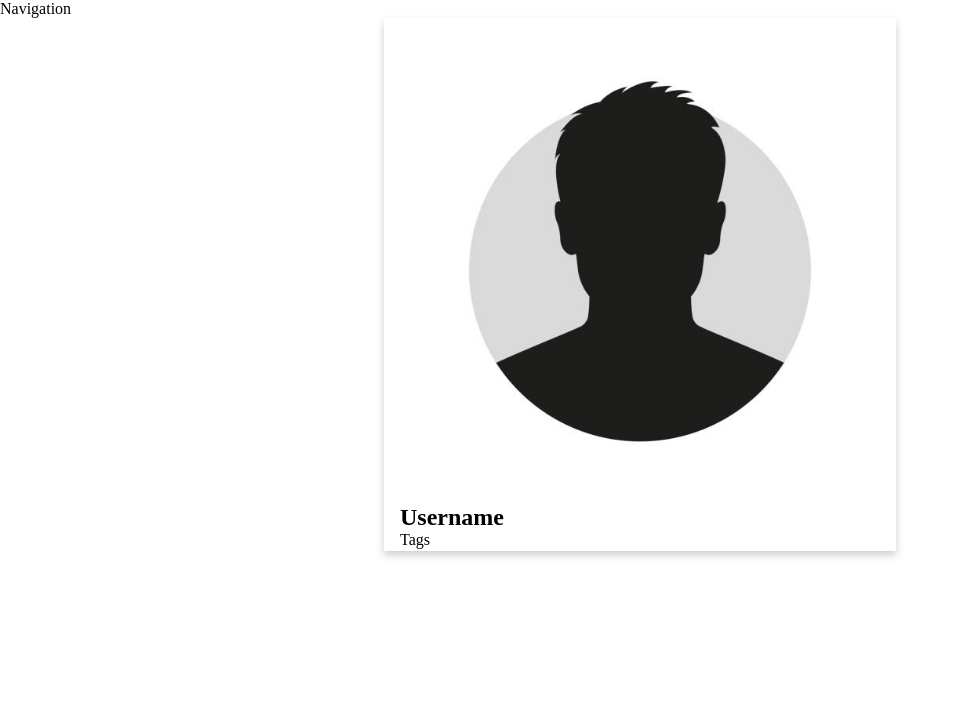
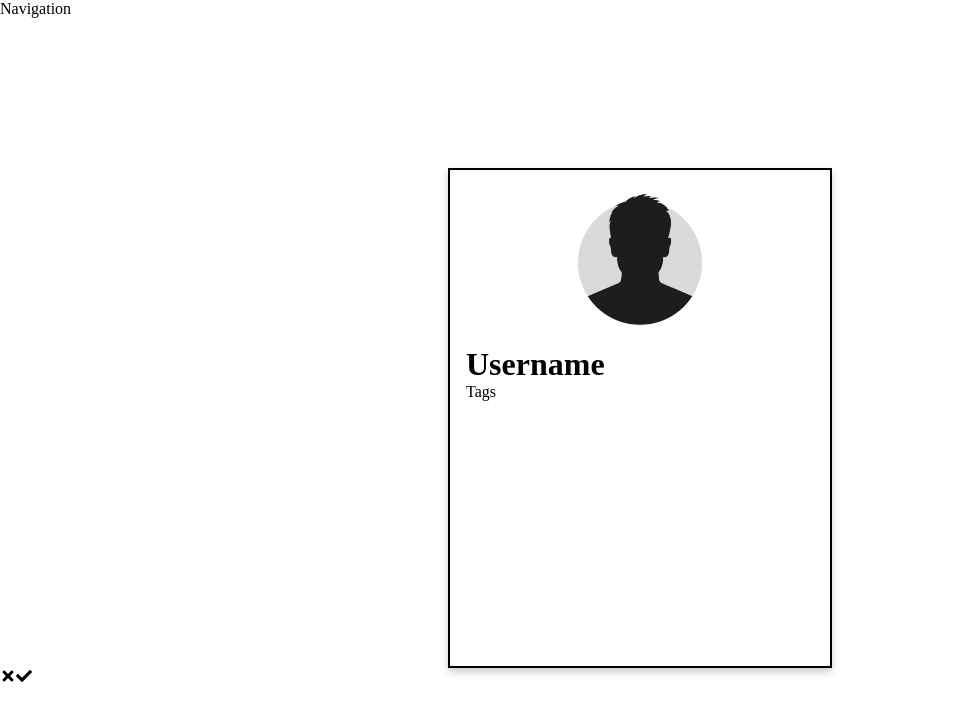
Before and after one commit to tanay123456789/DINDER, a React (Create React App) app: page / in a window 1280 px wide. Shown: the top 720 px of the page, without its empty margins (0-962 px from the left). Built offline with nearby package versions, Linux system fonts and the light colour scheme.

Commit message:
feat:styled user card

```diff
--- a/src/pages/home/home.css
+++ b/src/pages/home/home.css
@@ -1,17 +1,27 @@
-.card {
-    box-shadow: 0 4px 8px 0 rgba(0,0,0,0.2);
-    transition: 0.3s;
-    width: 40%;
-    margin:auto;
-  }
 
 
+.card {
+  box-shadow: 0 4px 8px 0 rgba(0, 0, 0, 0.2);
+  transition: 0.3s;
+  width: 30%;
+  height:500px;
+  margin-top:150px;
+  margin-left:auto;
+  margin-right:auto;
+  border:solid 2px;
+}
 
 .card:hover {
-    box-shadow: 0 8px 16px 0 rgba(0,0,0,0.9);
+  box-shadow: 0 8px 16px 0 rgba(0, 0, 0, 0.9);
 }
 
+.container {
+  padding: 2px 16px;
+}
 
-.container {
-    padding: 2px 16px;
-  }
+.centerImg {
+  display: block;
+  margin-left: auto;
+  margin-right: auto;
+  width: 50%;
+}
--- a/src/pages/home/index.js
+++ b/src/pages/home/index.js
@@ -1,20 +1,25 @@
 import React from "react";
 import image from "./mp.jpg";
+import { FaTimes, FaCheck } from "react-icons/fa";
 import "./home.css";
 
 const HomePage = () => {
+  /*const handleCase=()=>{
+
+  }*/ //to handle the case when user swipe right or left
 
   return (
-
-    <div className="card">
-      <div className="container">
-        <img src={image} alt="user-image" width="100%"/>
-        <h2>Username</h2>
-        <p>Tags</p>
+    <div>
+      <div className="card">
+        <div className="container">
+          <img src={image} alt="user-image" width="60%" className="centerImg" />
+          <h1>Username</h1>
+          <p>Tags</p>
+        </div>
       </div>
-
+      <FaTimes className=""/>
+      <FaCheck className=""/>
     </div>
-
   );
 };
 
```
